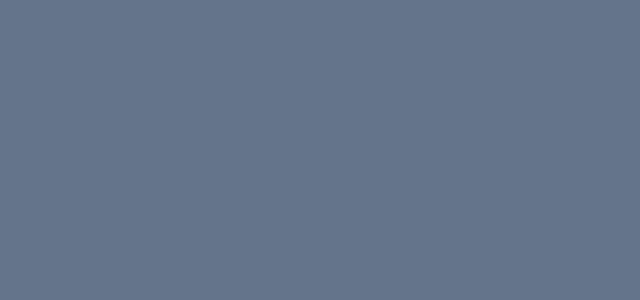
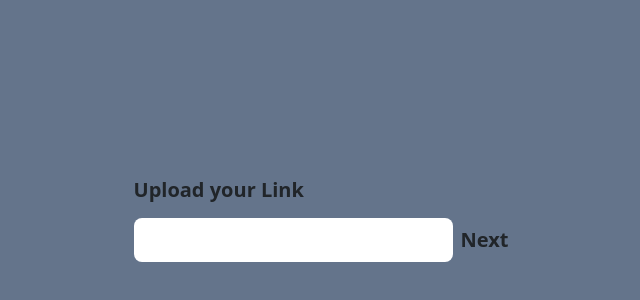
Before and after one commit to RowenTey/lazy-docs, a React (Vite) app in the folder web-app/: page / in a window 1280 px wide. Shown: the part 180-480 px from the top of the page, without its empty margins (319-959 px from the left). Built offline with nearby package versions, Linux system fonts and the light colour scheme.

Commit message:
Styling changes

```diff
--- a/web-app/src/App.jsx
+++ b/web-app/src/App.jsx
@@ -7,7 +7,7 @@ import Start from "./components/Start/Start";
 function App() {
 	return (
 		<div className="bg-slate-500 w-screen h-screen flex justify-center items-center">
-			{/* <WebpageDownloader /> */}
+			<WebpageDownloader />
 		</div>
 	);
 }
--- a/web-app/src/components/WebpageUploader/WebpageUploader.jsx
+++ b/web-app/src/components/WebpageUploader/WebpageUploader.jsx
@@ -2,10 +2,12 @@ import "./WebpageDownloader.css";
 
 const WebpageDownloader = () => {
 	return (
-		<div>
+		<div className="flex flex-col text-xl gap-3 font-extrabold">
 			<h1>Upload your Link</h1>
-			<input type="url"></input>
-			<button>Next</button>
+			<div className="flex flex-row gap-2">
+				<input type="url" className="rounded-lg p-2"></input>
+				<button>Next</button>
+			</div>
 		</div>
 	);
 };
```
Also changed, not shown: 1 other file (tests, documents, lock files or other folders).
